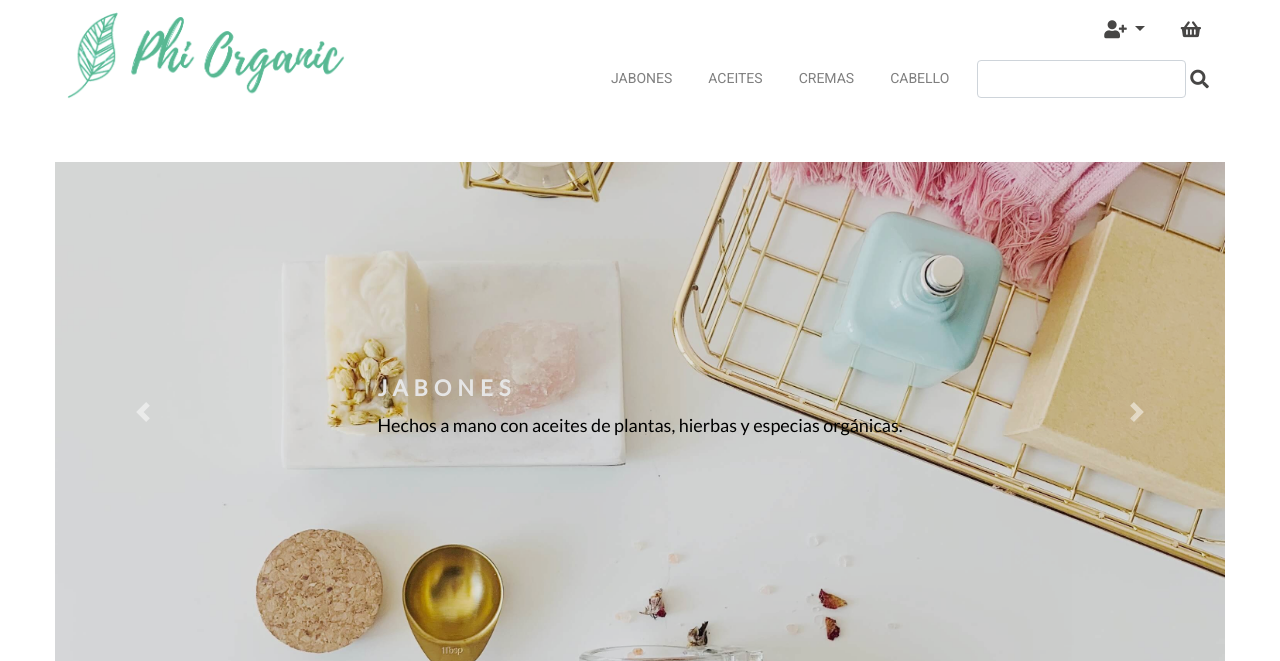
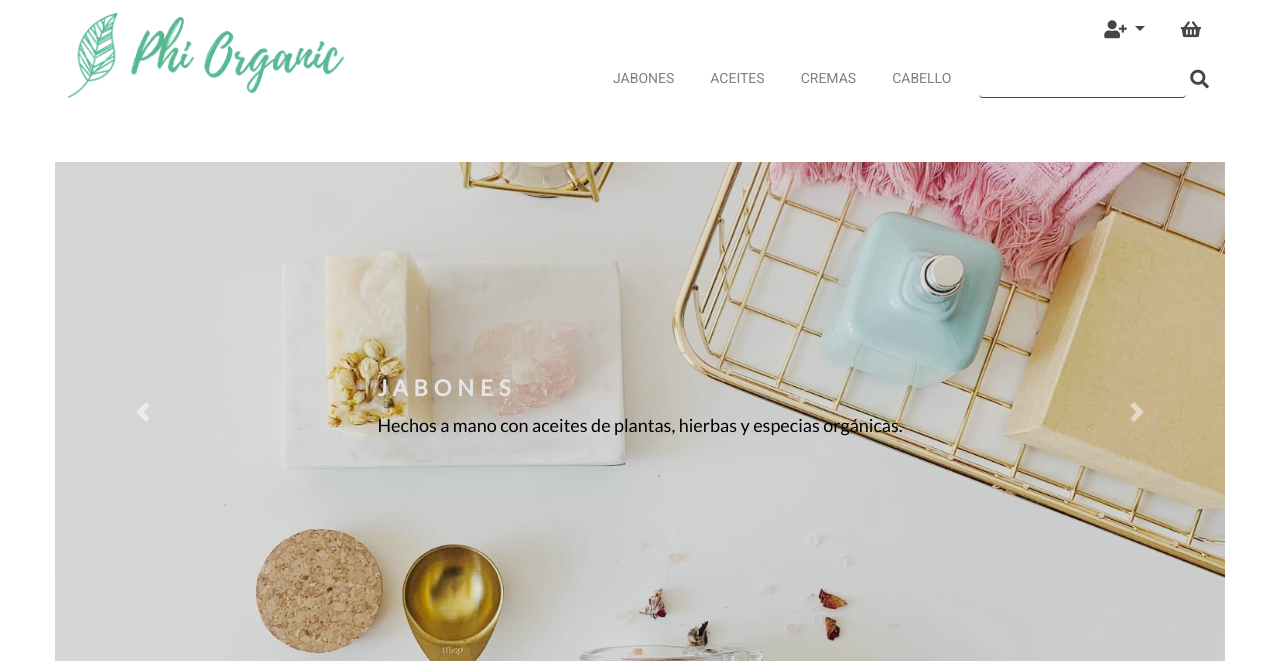
Before and after one commit to mgferrini/pi, a PHP site: page / in a window 1280 px wide. Shown: the top 661 px of the page. Run offline with PHP 8.4, Linux system fonts and the light colour scheme; some libraries are stand-ins or nearby versions.

Commit message:
Update navbar.css
agregue css para lupa y search box

```diff
--- a/css/navbar.css
+++ b/css/navbar.css
@@ -16,3 +16,13 @@
 .navPhi{
   margin-top:-100px;
 }
+.iconnav{
+  background: transparent;
+  border: none;
+}
+.bordernav{
+  border-bottom: #474645 solid 1px;
+}
+.iconnav:hover{
+  color: #0bb791! important;
+}
```
